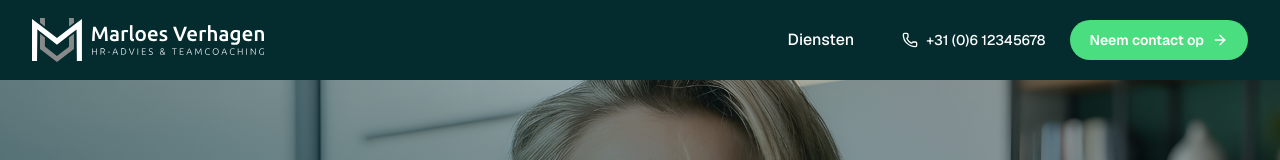
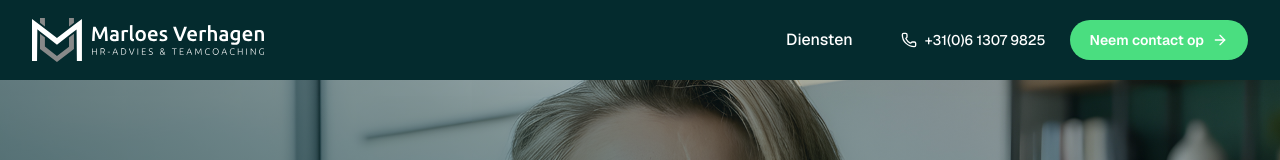
Before and after one commit to media2net-app/marloesverhagen, a Next.js app: page / in a window 1280 px wide. Shown: the top 160 px of the page. Built offline with nearby package versions, Linux system fonts and the light colour scheme.

Commit message:
Update contact phone number to +31(0)6 1307 9825

```diff
--- a/app/data/content.ts
+++ b/app/data/content.ts
@@ -85,7 +85,7 @@ export const content = {
     title: "Neem contact op",
     description: "Benieuwd hoe ik jouw organisatie kan helpen? Laten we het gesprek aan gaan.",
     email: "info@marloesverhagen.nl",
-    phone: "+31 (0)6 12345678",
+    phone: "+31(0)6 1307 9825",
     linkedin: "linkedin.com/in/marloesverhagen"
   }
 };
```
